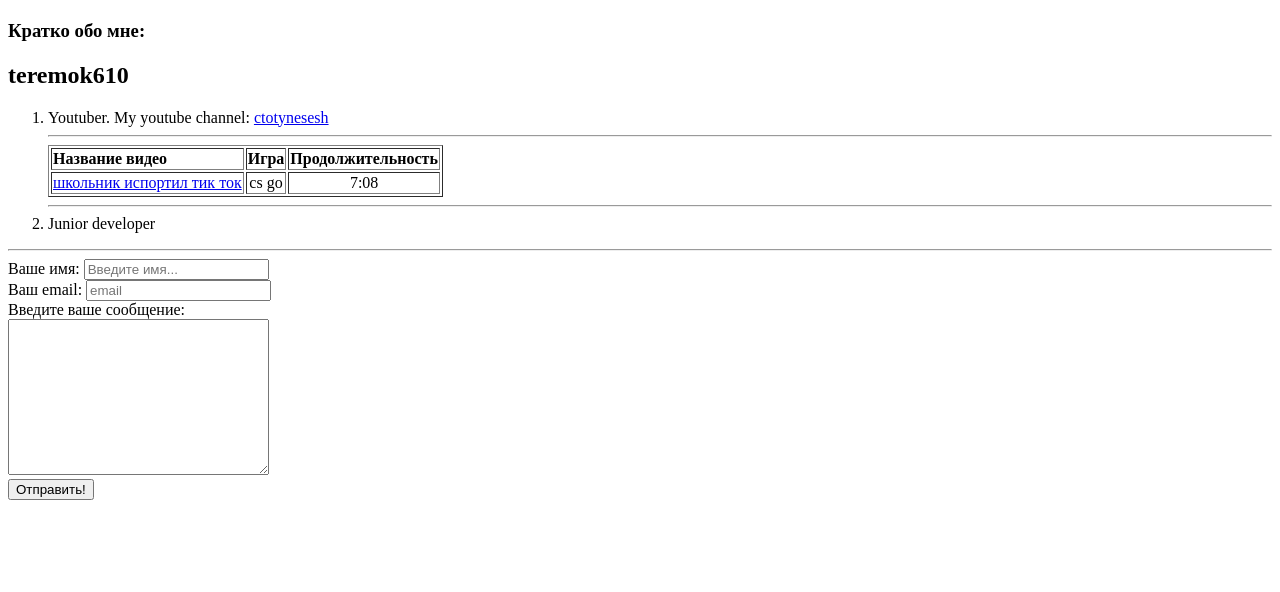
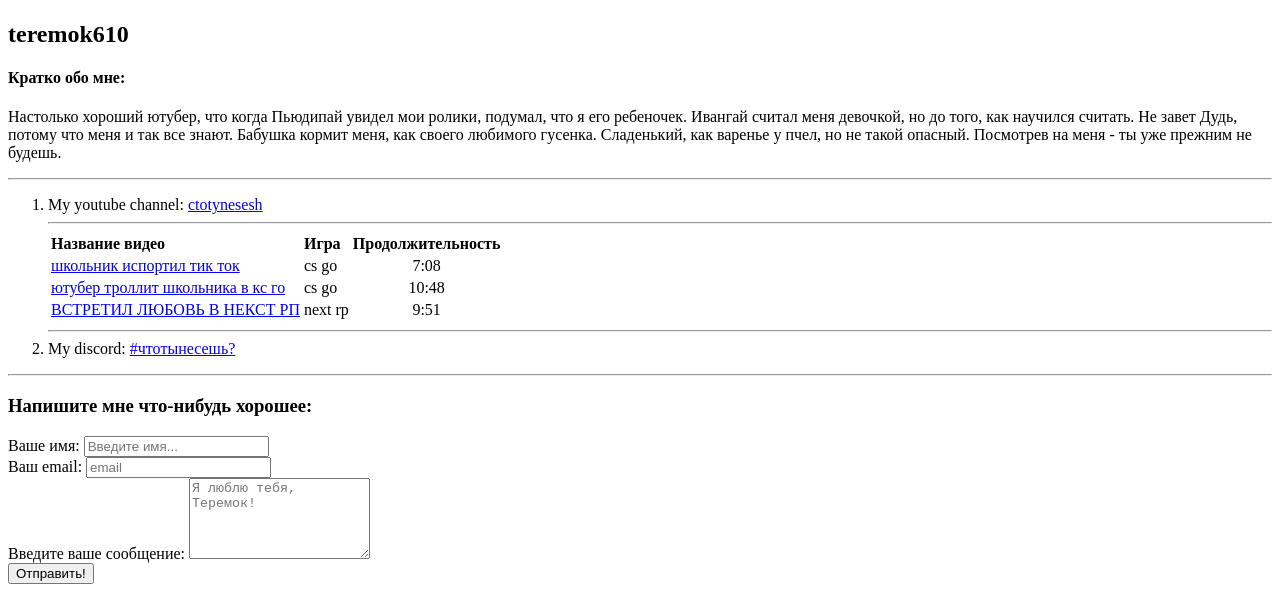
Before and after one commit to PavelVoitov/myfirstsite, a plain HTML site: page index.html in a window 1280 px wide. Shown: the part 236-828 px from the top of the page. Before the commit the page ends 800 px from the top, so only its background shows below. Drawn offline with Linux system fonts and the light colour scheme.

Commit message:
Add files via upload

```diff
--- a/index.html
+++ b/index.html
@@ -5,15 +5,22 @@
     <meta http-equiv="X-UA-Compatible" content="IE=edge">
     <meta name="viewport" content="width=device-width, initial-scale=1.0">
     <title>Document</title>
+    <link rel="stylesheet" href="css.css">
 </head>
 <body>
-        <img src="logo.png" alt="logo">
-        <h3>Кратко обо мне:</h3>
+    <div class="block">
+        <img src="logo.png" alt='logo' class="logo">
+        <div class="info">
             <h2>teremok610</h2>
+            <h4>Кратко обо мне:</h4>
+            <p>Настолько хороший ютубер, что когда Пьюдипай увидел мои ролики, подумал, что я его ребеночек. Ивангай считал меня девочкой, но до того, как научился считать. Не завет Дудь, потому что меня и так все знают. Бабушка кормит меня, как своего любимого гусенка. Сладенький, как варенье у пчел, но не такой опасный. Посмотрев на меня - ты уже прежним не будешь.</p>
+        </div>
+    </div>
+        <hr>
         <ol>
-            <li>Youtuber. My youtube channel: <a href="https://www.youtube.com/channel/UCdUgft2V9m0x89K_XSb_3iA" target="_blank">ctotynesesh</a>
+            <li>My youtube channel: <a href="https://www.youtube.com/channel/UCdUgft2V9m0x89K_XSb_3iA" target="_blank">ctotynesesh</a>
                 <hr>
-                <table border="1" >
+                <table class="table">
                     <thead>
                         <tr>
                                 <th>Название видео</th>
@@ -22,30 +29,45 @@
                         </tr>
                     </thead>
                     <tbody>
-                        <tr align="center">
+                        <tr align="left">
                             <td><a href="https://youtu.be/Ug-ze7X3UK4" target="_blank">школьник испортил тик ток</a></td>
                             <td>cs go</td>
-                            <td>7:08</td>
+                            <td align="center">7:08</td>
+                        </tr>
+                        <tr align="left">
+                            <td><a href="https://youtu.be/f-JGj6FrQBI" target="_blank">ютубер троллит школьника в кс го</a></td>
+                            <td>cs go</td>
+                            <td align="center">10:48</td>
+                        </tr>
+                        <tr align="left">
+                            <td><a href="https://youtu.be/_7gj_G-c_eI" target="_blank">ВСТРЕТИЛ ЛЮБОВЬ В НЕКСТ РП</a></td>
+                            <td>next rp</td>
+                            <td align="center">9:51</td>
                         </tr>
                     </tbody>
                 </table>
                 <hr>
             </li>
-            <li>Junior developer</li>
+            <li>My discord: <a href="https://discord.gg/ux2rbvzYCT" target="_blank">#чтотынесешь?</a></li>
         </ol>
         <hr>
-        <form action="/">
+        <form action="/" class="form">
+            <h3>Напишите мне что-нибудь хорошее:</h3>
+        <div class="form-name">
+            <div class="form-group">
                 <label for="name">Ваше имя:</label>
                 <input type="text" id='name' placeholder="Введите имя...">
-            <br>
+            </div>
+           <div class="form-group">
                 <label for="email">Ваш email:</label>
                 <input type="email" id='email' placeholder="email">
-            <br>
+           </div>
+        </div>
+           <div class="form-group">
                 <label for="text">Введите ваше сообщение:</label>
-            <br>
-            <textarea name="text" id="text" cols="30" rows="10"></textarea>
-            <br>
-            <input type="submit" value="Отправить!">
+                <textarea name="text" id="text" rows="5" placeholder="Я люблю тебя, Теремок!"></textarea>
+           </div>
+            <button type="submit" class="button-85">Отправить!</button>
         </form>
         <table>
         </table>
```
Lines whose indentation alone changed are shown as unchanged.
